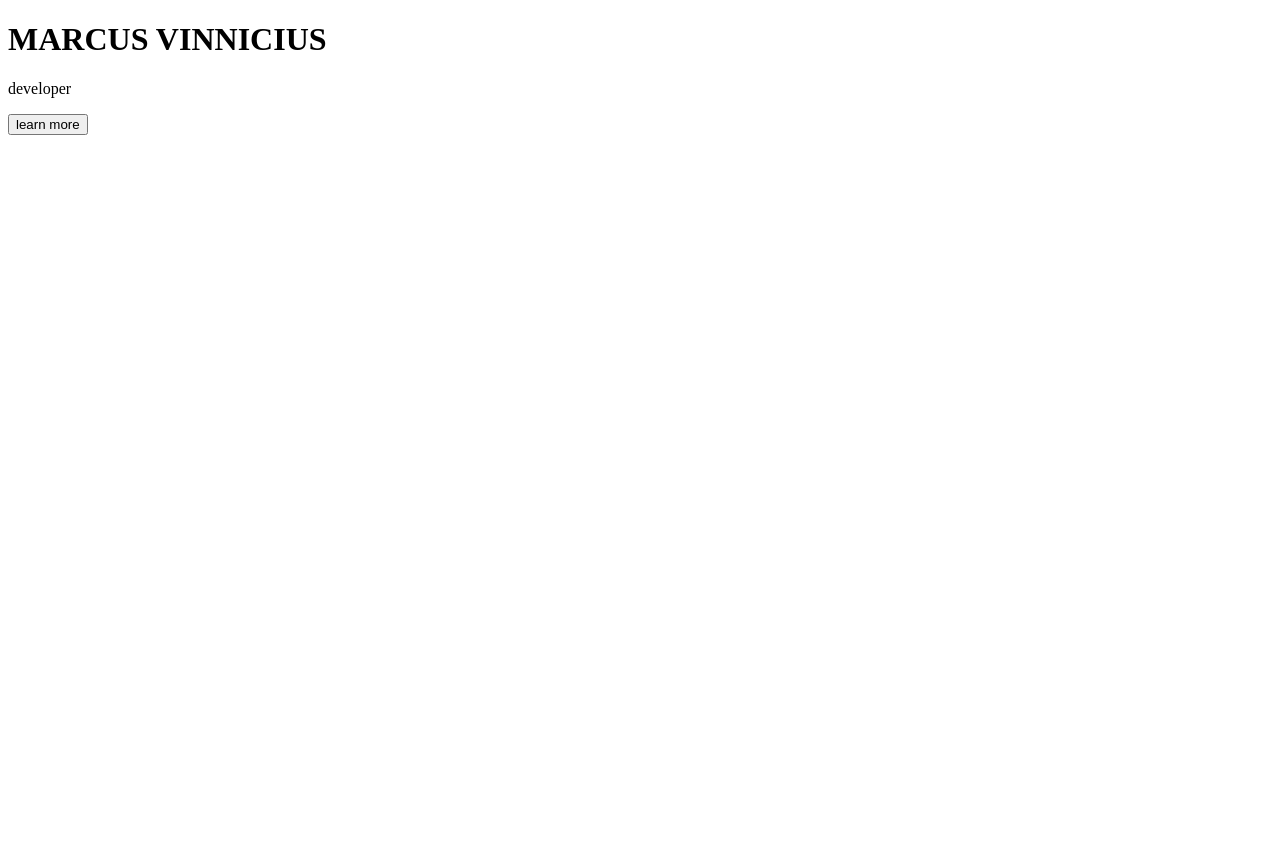
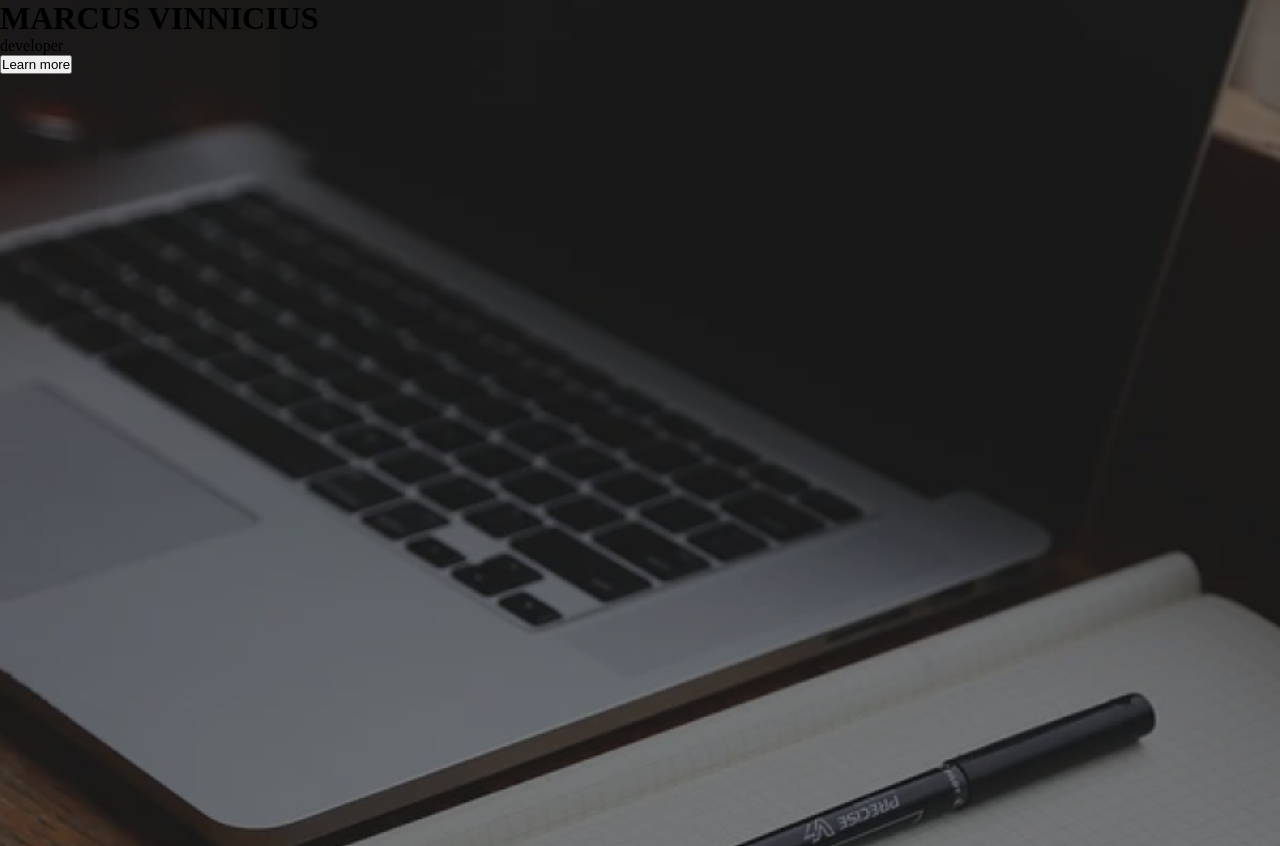
Before and after one commit to omarcus212/AUL.04, a plain HTML site: page index.html in a window 1280 px wide. Shown: the top 846 px of the page. Before the commit the page ends 800 px from the top, so only its background shows below. Drawn offline with Linux system fonts and the light colour scheme.

Commit message:
finalizado background

```diff
--- a/index.html
+++ b/index.html
@@ -3,11 +3,20 @@
 <head>
     <meta charset="UTF-8">
     <meta name="viewport" content="width=,, initial-scale=1.0">
+    <metaname="viewport" contnt="width+device-width,initial">
+
+    <link rel="stylesheet" href="style.css">
     <title>Document</title>
 </head>
-<body>
-    <h1>MARCUS VINNICIUS</h1>
-    <p>developer</p>
-    <button>learn more</button>
-</body>
+
+       <body>
+
+            <main>
+                 <h1>MARCUS VINNICIUS </h1>
+                    <div>
+                        <p>developer</p>
+                        <button>Learn more</button>
+                   </div>
+            </main>
+      </body>
 </html>
--- /dev/null
+++ b/style.css
@@ -0,0 +1,25 @@
+/*reset-padronizar tudo, sla vei */
+*{
+
+    padding: 0%;
+    margin: 0%;
+    box-sizing: border-box;
+}
+body{
+/* largura*/
+    width: 100vh;
+/*altura*/
+    height: 100vw;
+/*inserir imagen do fundo*/
+    background-image: url(background.png);
+/*permiti que nao repita a imagen do fundo*/
+    background-repeat: no-repeat;
+/*faz com que a imagem acompanhe a minimização da telinha mexendo*/
+    background-size: cover;
+/**/
+    background-position:center ;
+/*insirir cor no background*/
+    background-color: #00000080;
+/*background-blend-mode ajuda a background tonalizar a imagem de fundo (background imagem)*/
+    background-blend-mode: darken;
+}
```
Also changed, not shown: background.png (added).
